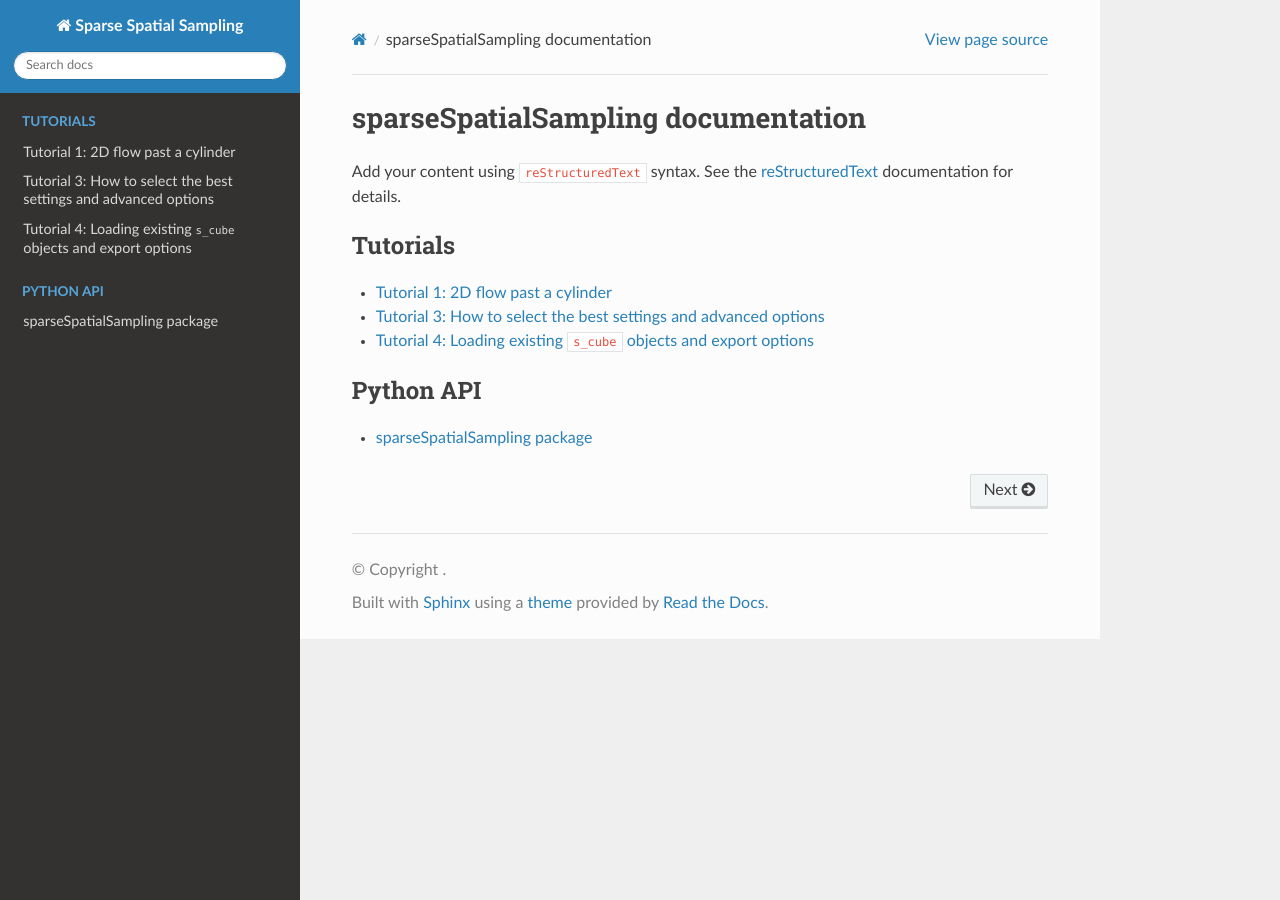
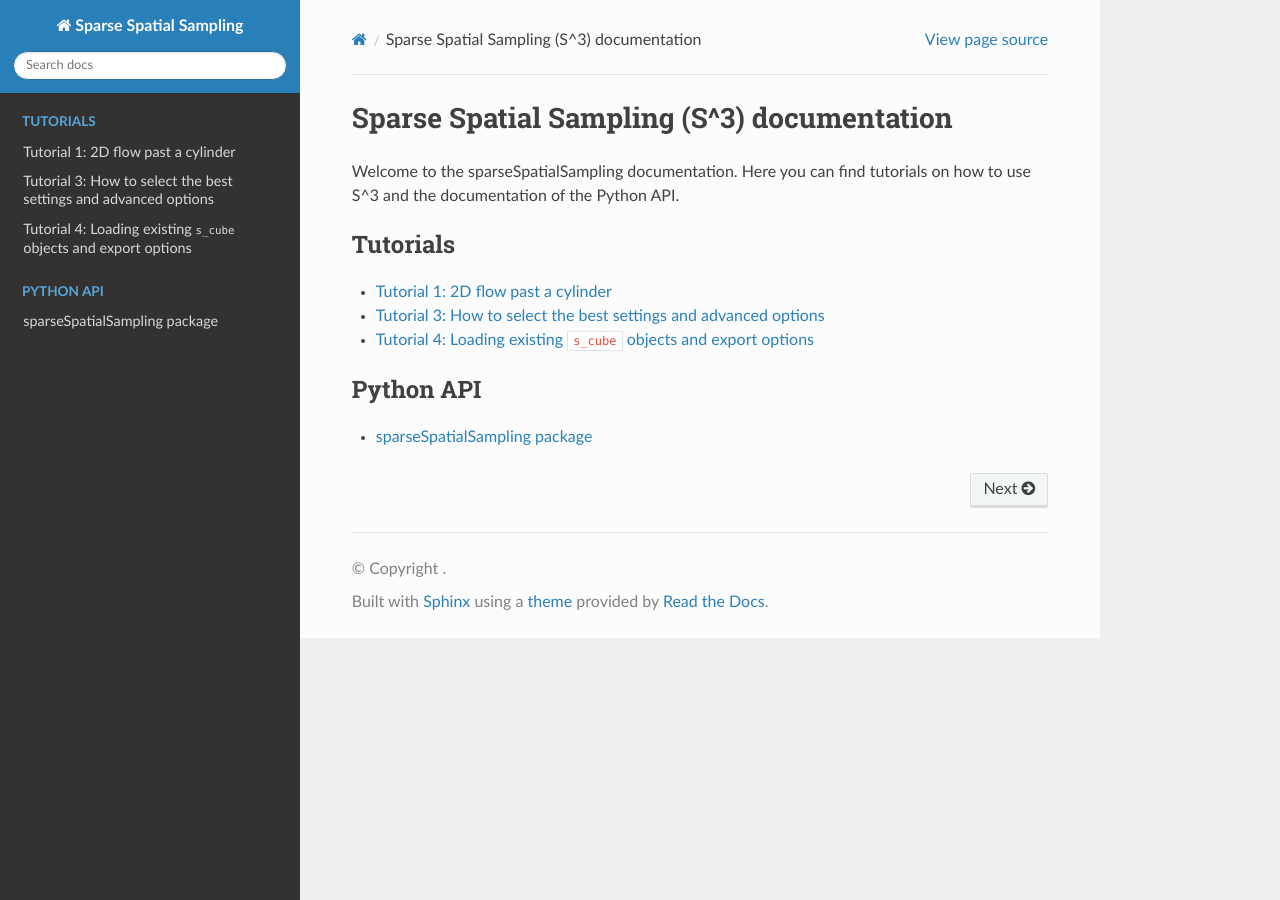
Before and after one commit to JanisGeise/sparseSpatialSampling, a Sphinx documentation site: the page built from docs/source/index.rst, in a window 1280 px wide. Built offline with Sphinx 7.4.7 and the Read the Docs theme 3.1.0, drawn with Linux system fonts in a browser that asks for light colours; pages that are not in the unit, such as notebooks, are missing from menus.

```diff
--- a/docs/source/index.rst
+++ b/docs/source/index.rst
@@ -3,12 +3,10 @@
    You can adapt this file completely to your liking, but it should at least
    contain the root `toctree` directive.
 
-sparseSpatialSampling documentation
+Sparse Spatial Sampling (S^3) documentation
 ===================================
 
-Add your content using ``reStructuredText`` syntax. See the
-`reStructuredText <https://www.sphinx-doc.org/en/master/usage/restructuredtext/index.html>`_
-documentation for details.
+Welcome to the sparseSpatialSampling documentation. Here you can find tutorials on how to use S^3 and the documentation of the Python API.
 
 .. toctree::
    :maxdepth: 1
```
Also changed, not shown: README.md (+6 -8 lines), 4 other files.
